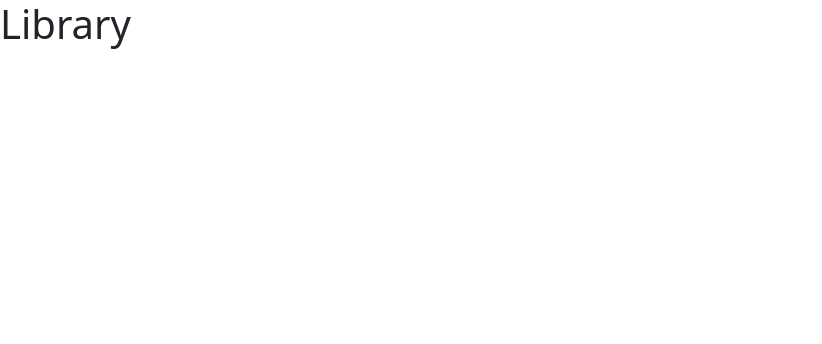
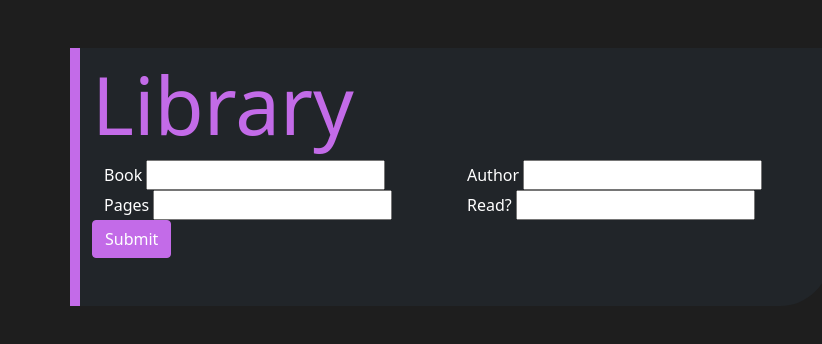
Before and after one commit to MichaelGombos/web-js-library, a plain HTML site: page index.html in a window 1280 px wide. Shown: the whole page, without its empty margins (0-822 px from the left). Drawn offline with Linux system fonts and the light colour scheme.

Commit message:
Feat: Skeleton for library inferface created

```diff
--- a/css/main.css
+++ b/css/main.css
@@ -0,0 +1,8 @@
+.border-left{
+    border-left-width:10px !important;
+    border-left-style:solid;
+}
+
+.br-rad-50{
+     border-bottom-right-radius: 50px;
+}
--- a/index.html
+++ b/index.html
@@ -10,8 +10,35 @@
     <link href="css/custom.min.css" rel="stylesheet">
     <title>Library</title>
 </head>
-<body>
-    <h1>Library</h1>
+<body class="bg-secondary">
+    <div  class="container">
+        <div  class=" row ">
+            <div  class="mt-5  pt-2 pb-5 col-8 border-primary border-left text-white bg-dark br-rad-50">
+                <h1 class="text-primary display-1">Library</h1>
+                <form class="row mx-0">
+                    <div class="col">
+                        <label for="book">Book</label>
+                        <input type="text" name="book" id="book">
+                    </div>
+                    <div class="col">
+                        <label for="author">Author</label>
+                        <input type="text" name="author" id="author">
+                    </div>
+
+                    <div class="col">
+                        <label for="pages">Pages</label>
+                        <input type="text" name="pages" id="pages">
+                    </div>
+
+                    <div class="col">
+                        <label for="read">Read?</label>
+                        <input type="" class="" name="read" id="read">
+                    </div>
+                </form>
+                <button class="btn btn-primary text-white" id="primary-submit">Submit</button>
+            </div>
+        </div>
+    </div>
     <script src='main.js'></script>
 </body>
 </html>
--- a/sass/custom.scss
+++ b/sass/custom.scss
@@ -7,9 +7,9 @@ $secondary: #1e1e1e;
 @import "../node_modules/bootstrap/scss/_variables.scss";
 
 $custom-theme-colors: (
-  "darkGrey": #333333,
-  "mediumGrey": #434343,
-  "lightGrey": #5d5d5d,
+  "darkgrey": #333333,
+  "mediumgrey": #434343,
+  "lightgrey": #5d5d5d,
 );
 
 $theme-colors: map-merge($custom-theme-colors, $theme-colors);
```
Also changed, not shown: css/custom.min.css.
